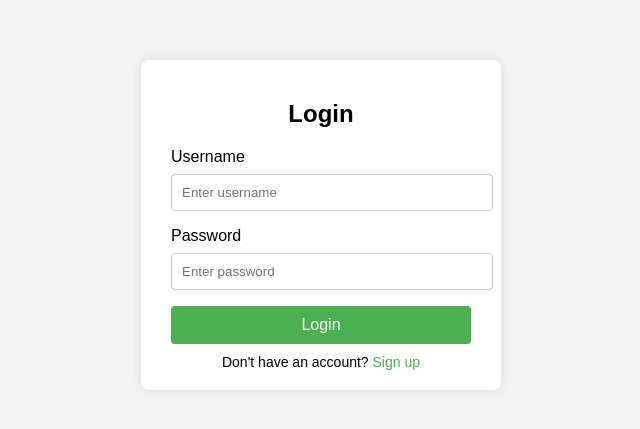
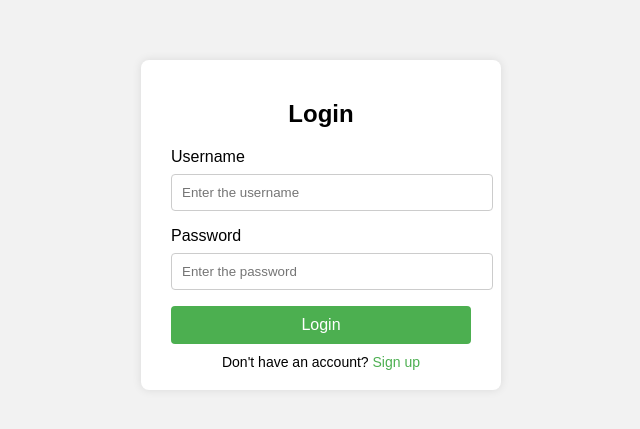
Before and after one commit to ashajakkana26/my-profile, a plain HTML site: page login.html in a window 1280 px wide. Shown: the part 183-612 px from the top of the page, 319-959 px from the left. Drawn offline with Linux system fonts and the light colour scheme.

Commit message:
clean push login page

```diff
--- a/login.html
+++ b/login.html
@@ -67,10 +67,10 @@
     <h2>Login</h2>
     <form>
       <label for="username">Username</label>
-      <input type="text" id="username" name="username" placeholder="Enter username" required>
+      <input type="text" id="username" name="username" placeholder="Enter the username" required>
 
       <label for="password">Password</label>
-      <input type="password" id="password" name="password" placeholder="Enter password" required>
+      <input type="password" id="password" name="password" placeholder="Enter the password" required>
 
       <button type="submit">Login</button>
 
```
